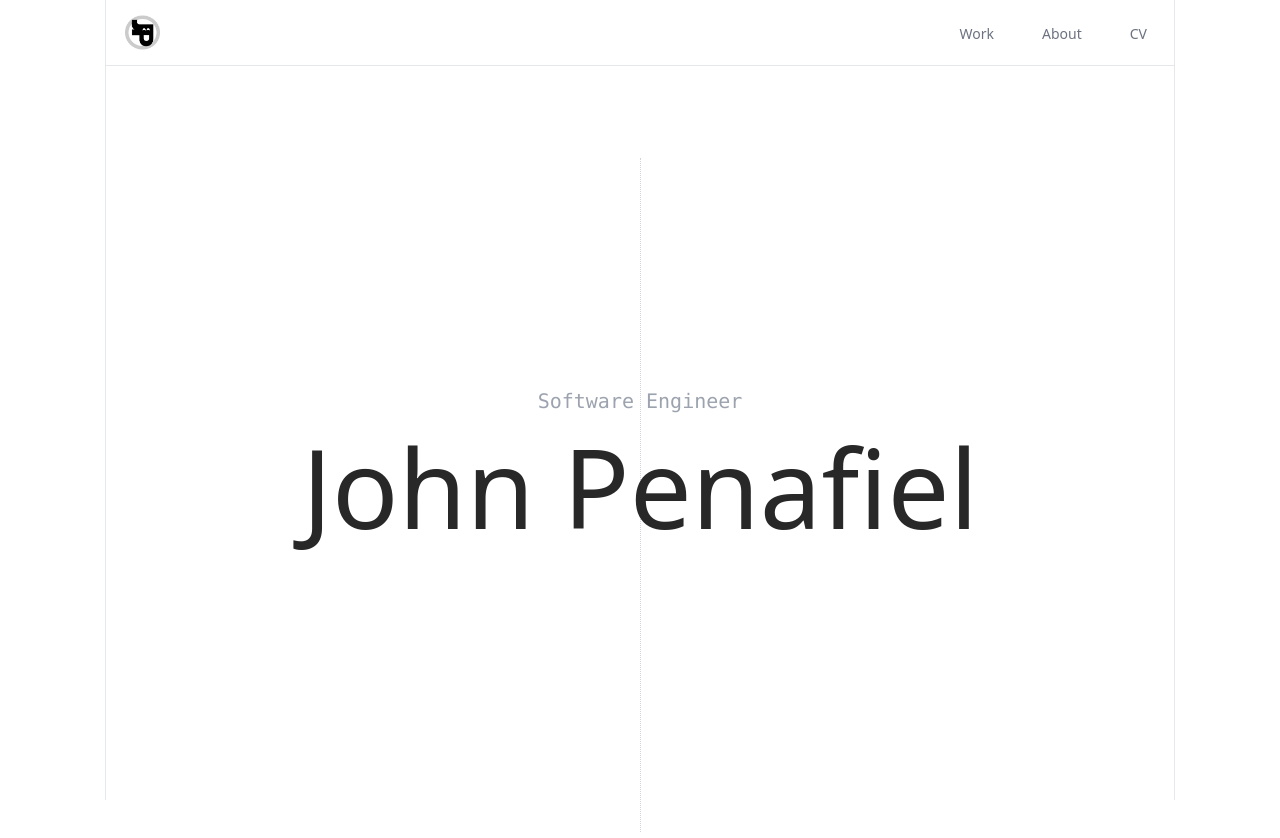
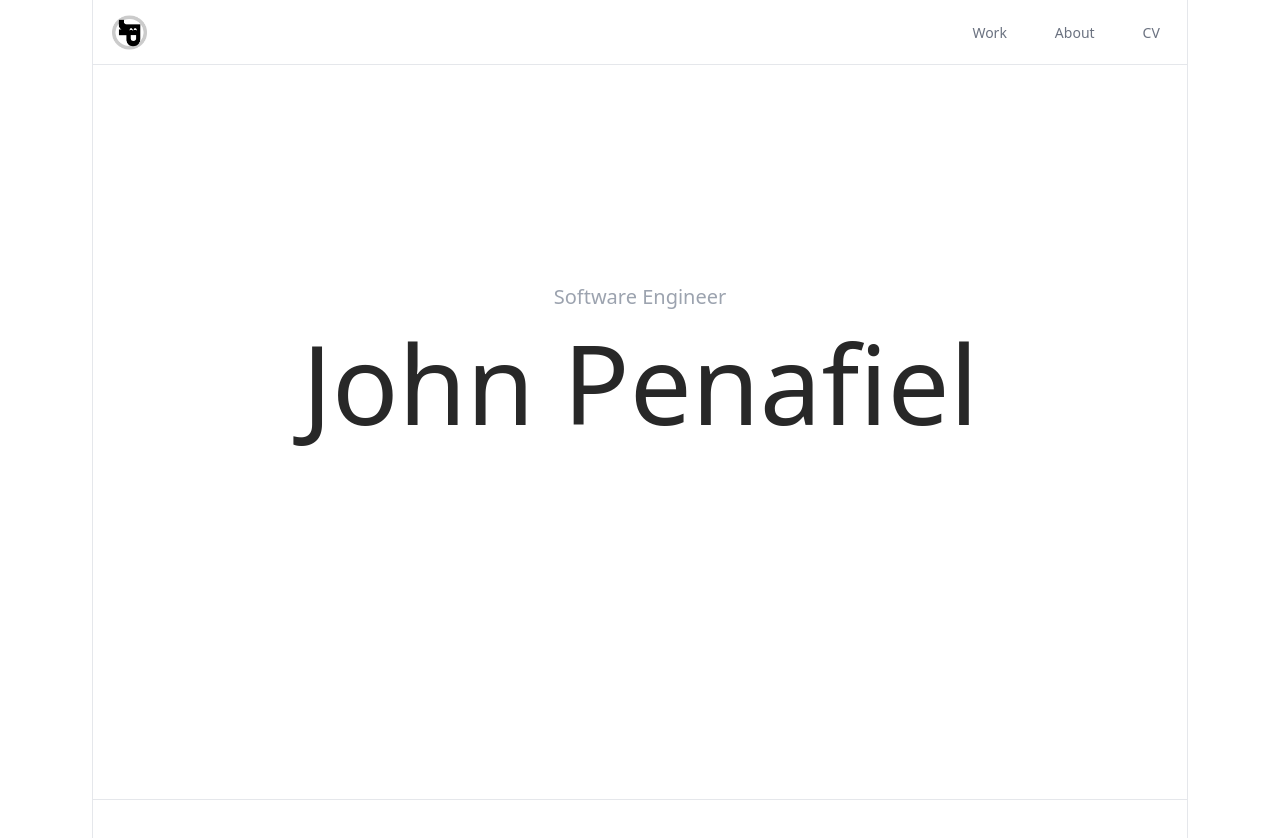
Before and after one commit to johnjohnpenafiel/Portfolio, a Next.js app: page / in a window 1280 px wide. Shown: the top 838 px of the page. After the commit the page ends 800 px from the top, so only its background shows below. Built offline with nearby package versions, Linux system fonts and the light colour scheme.

Commit message:
add global margins + hero/navbar component

```diff
--- a/app/layout.tsx
+++ b/app/layout.tsx
@@ -28,7 +28,9 @@ export default function RootLayout({
       <body
         className={`${geistSans.variable} ${geistMono.variable} antialiased`}
       >
-        {children}
+        <div className="fixed inset-y-[-100vh] left-[7.2%] w-px bg-gray-200 z-50"></div>
+        <div className="fixed inset-y-[-100vh] right-[7.2%] w-px bg-gray-200 z-50"></div>
+        <main className="mx-[7.2%]">{children}</main>
       </body>
     </html>
   );
--- a/app/page.tsx
+++ b/app/page.tsx
@@ -3,22 +3,11 @@ import Navbar from "@/components/Navbar";
 
 function Home() {
   return (
-    <div className="relative h-screen w-full">
-      {/* Vertical Margin Lines */}
-      <div className="absolute top-0 bottom-0 left-[105px] w-[1px] bg-gray-200"></div>
-      <div className="absolute top-0 bottom-0 right-[105px] w-[1px] bg-gray-200"></div>
-
-      {/* Horizontal Margin Line for Navbar */}
-      <div className="absolute top-[65px] left-[105px] right-[105px] h-[1px] bg-gray-200"></div>
-      <div className="absolute w-full">
-        <Navbar />
-      </div>
-
-      <main className="absolute top-[63px] left-[105px] right-[105px] p-8">
-        <section className="h-full flex items-center justify-center">
-          <Hero />
-        </section>
-      </main>
+    <div>
+      <Navbar />
+      <section className="w-full items-center justify-center -mt-[65px]">
+        <Hero />
+      </section>
     </div>
   );
 }
--- a/components/Hero.tsx
+++ b/components/Hero.tsx
@@ -2,10 +2,9 @@ import React from "react";
 
 const Hero = () => {
   return (
-    <div className="relative w-full min-h-[calc(100vh-63px)] flex items-center justify-center text-center">
-      <div className="absolute top-[63px] bottom-0 left-[50%] w-[1px] border-l border-dotted border-gray-300 z-0"></div>
-      <div className="relative z-10">
-        <h5 className="text-lg text-gray-400 font-mono mb-4">
+    <div className="w-full h-screen flex items-center justify-center text-center border-b">
+      <div className="relative pb-20">
+        <h5 className="text-lg text-gray-400 font-extralight mb-4">
           Software Engineer
         </h5>
         <h1 className="text-xl text-black-title">John Penafiel</h1>
--- a/components/Navbar.tsx
+++ b/components/Navbar.tsx
@@ -3,7 +3,7 @@ import Image from "next/image";
 
 const Navbar = () => {
   return (
-    <nav className="absolute top-0 left-[105px] right-[105px] h-[65px] flex items-center justify-between px-5">
+    <nav className="relative flex w-full h-[65px] items-center justify-between border-b px-5">
       <Image
         src="/images/logo.png"
         width={35}
```
